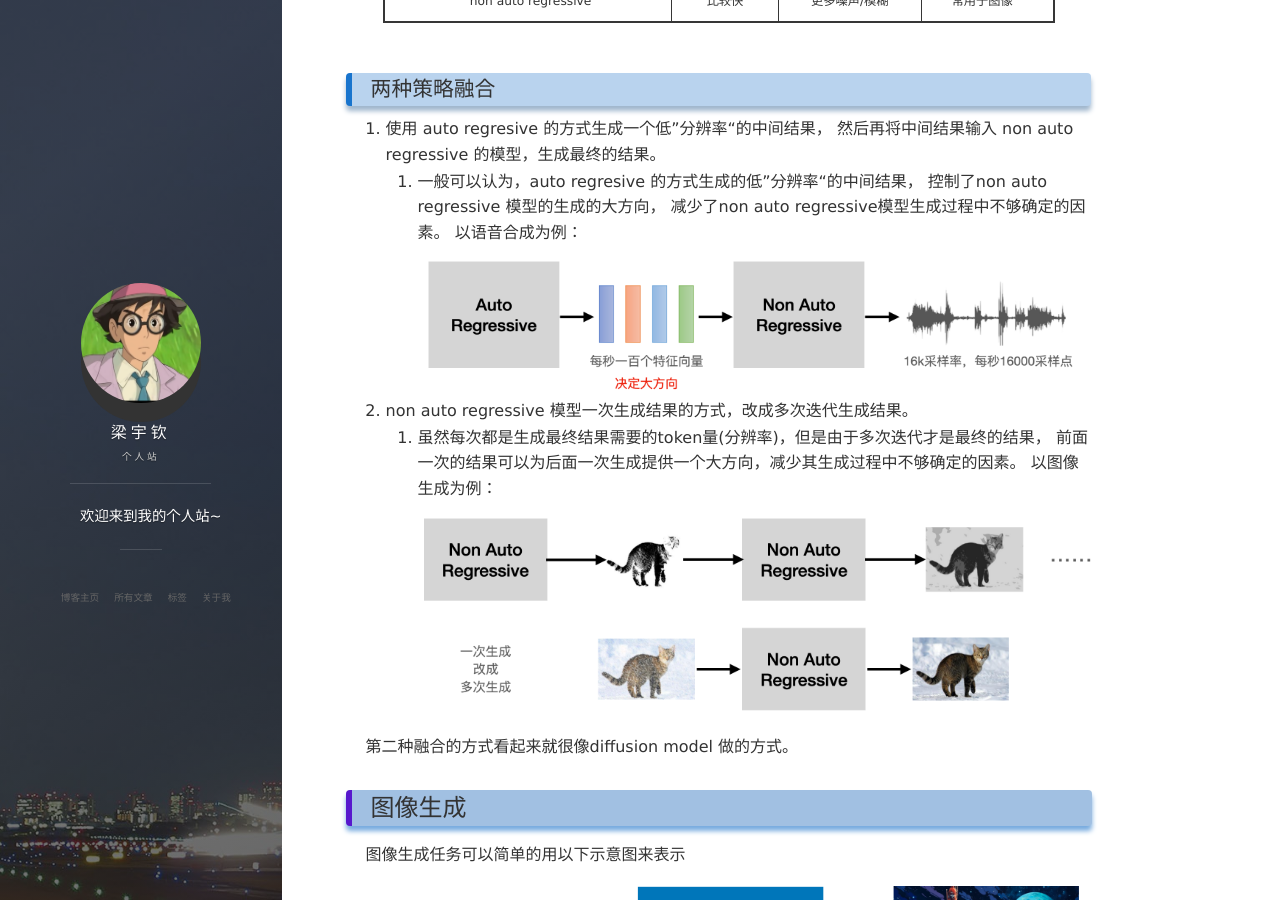
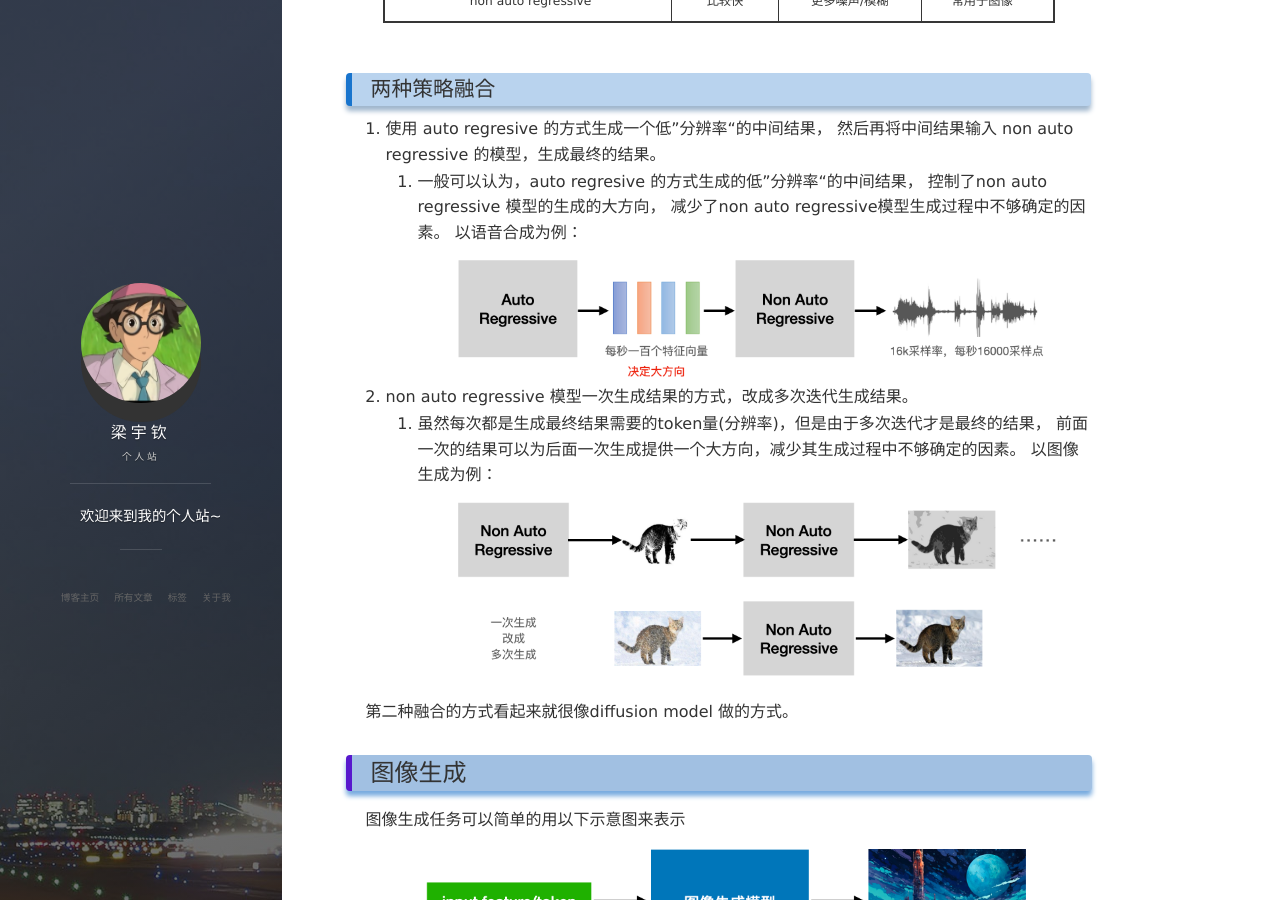
Before and after one commit to iYuqinL/iYuqinL.github.io, a Jekyll site: the page built from _posts/2023-06-17-image_generation_concept.md, in a window 1280 px wide and 900 px high, scrolled down 838 px. Built offline with Jekyll 4.4.1, drawn with Linux system fonts in a browser that asks for light colours; nearby versions of some CDN libraries; formulas are drawn with MathJax 3; comment, search, counter and statistics services are not loaded.

Commit message:
fix: adjust image size

```diff
--- a/_posts/2023-06-17-image_generation_concept.md
+++ b/_posts/2023-06-17-image_generation_concept.md
@@ -44,12 +44,12 @@ auto regressive 的计算时间就会非常长。
        控制了non auto regressive 模型的生成的大方向，
        减少了non auto regressive模型生成过程中不够确定的因素。
     以语音合成为例：
-    ![语音合成](/images/posts/imggen/intro_00.png)
+    <img src="/images/posts/imggen/intro_00.png" alt="语音合成" style="zoom:33%;" />
 2. non auto regressive 模型一次生成结果的方式，改成多次迭代生成结果。
     1. 虽然每次都是生成最终结果需要的token量(分辨率)，但是由于多次迭代才是最终的结果，
        前面一次的结果可以为后面一次生成提供一个大方向，减少其生成过程中不够确定的因素。
     以图像生成为例：
-    ![图像生成](/images/posts/imggen/intro_01.png)
+    <img src="/images/posts/imggen/intro_01.png" alt="图像生成" style="zoom:33%;" />
 
 第二种融合的方式看起来就很像diffusion model 做的方式。
 
@@ -57,7 +57,7 @@ auto regressive 的计算时间就会非常长。
 
 图像生成任务可以简单的用以下示意图来表示
 
-![图像生成任务](/images/posts/imggen/intro_02.png)
+<img src="/images/posts/imggen/intro_02.png" alt="图像生成任务" style="zoom:33%;" />
 
 如图所示，图像生成任务是希望：输入一句话或者一张图片，生成符合描述的新的图片。
 
@@ -69,7 +69,7 @@ auto regressive 的计算时间就会非常长。
 因此，在我们实现一个图像生成模型的时候，除了我们输入的文字/图像以外，
 还会额外的从某个概率分布(一般是高斯分布)里采样一个特征作为输入
 
-![图像生成模型](/images/posts/imggen/intro_03.png)
+<img src="/images/posts/imggen/intro_03.png" alt="图像生成模型" style="zoom:25%;" />
 
 所以，图像生成模型需要做的实际上是，把高斯分布映射到生成结果所构成的概率分布；
 而输入的文字/图像是对结果所构成的概率分布做了限制(需要满足输入的描述，而不是所有图像的概率空间)。
```
